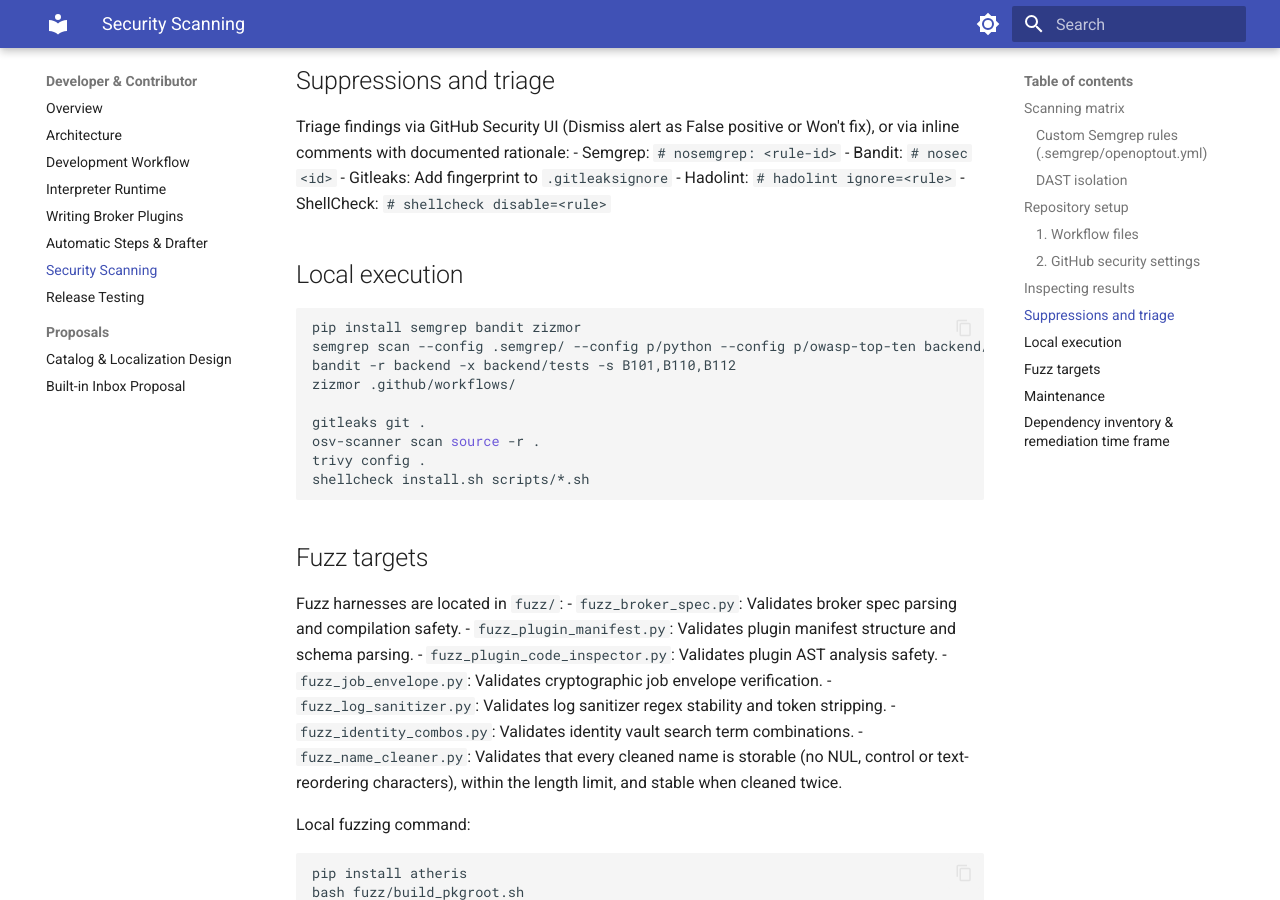
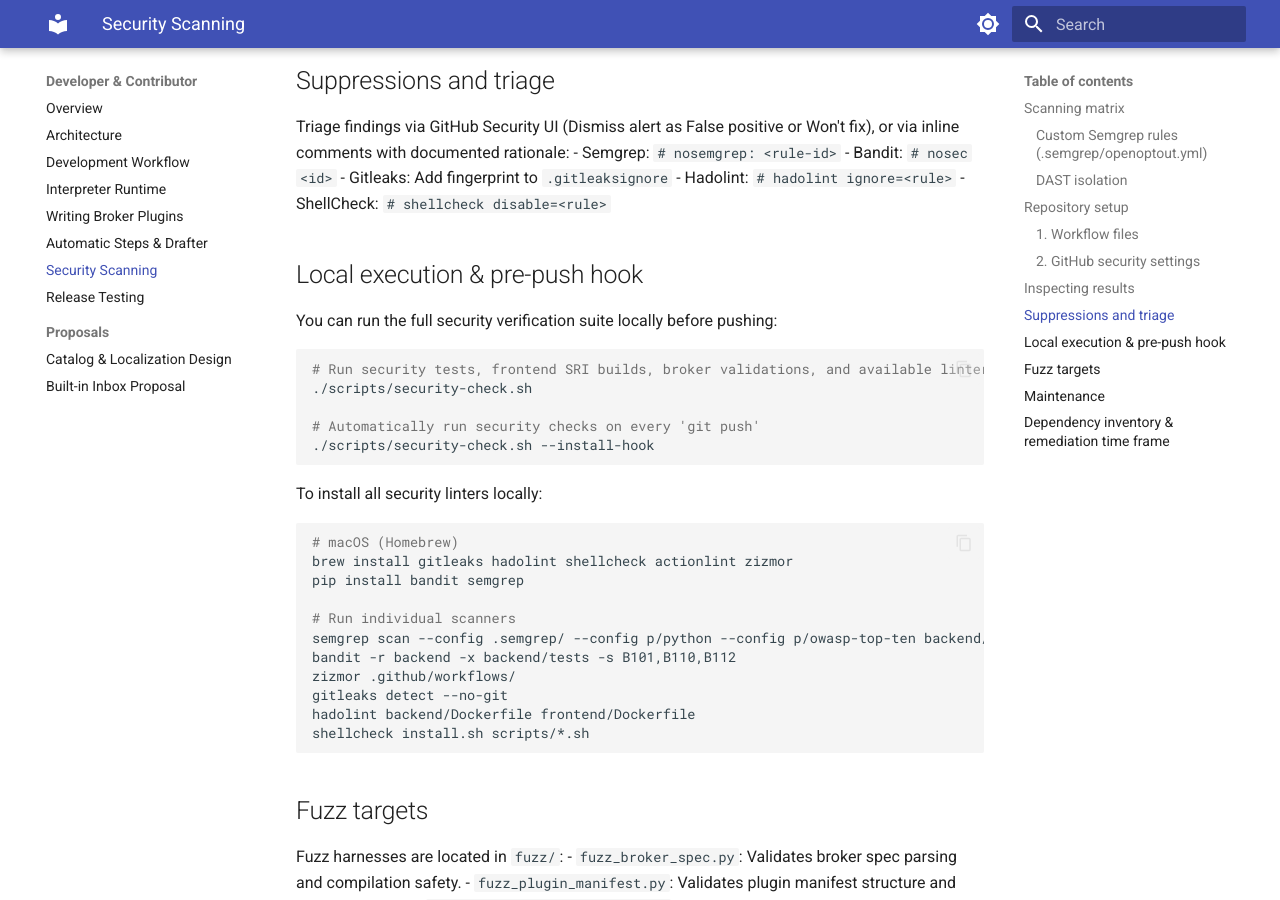
Before and after one commit to rlnunez/OpenOptOut, an MkDocs documentation site: the page built from docs/dev/security-scanning.md, in a window 1280 px wide and 900 px high, scrolled down 2668 px. Built offline with MkDocs 1.6.1 and Material for MkDocs 9.7.7, drawn with Linux system fonts in a browser that asks for light colours.

Commit message:
feat(security): add local pre-push security verification suite and hook

````diff
--- a/docs/dev/security-scanning.md
+++ b/docs/dev/security-scanning.md
@@ -74,17 +74,31 @@
 - Hadolint: `# hadolint ignore=<rule>`
 - ShellCheck: `# shellcheck disable=<rule>`
 
-## Local execution
+## Local execution & pre-push hook
+
+You can run the full security verification suite locally before pushing:
 
 ```bash
-pip install semgrep bandit zizmor
+# Run security tests, frontend SRI builds, broker validations, and available linters
+./scripts/security-check.sh
+
+# Automatically run security checks on every 'git push'
+./scripts/security-check.sh --install-hook
+```
+
+To install all security linters locally:
+
+```bash
+# macOS (Homebrew)
+brew install gitleaks hadolint shellcheck actionlint zizmor
+pip install bandit semgrep
+
+# Run individual scanners
 semgrep scan --config .semgrep/ --config p/python --config p/owasp-top-ten backend/
 bandit -r backend -x backend/tests -s B101,B110,B112
 zizmor .github/workflows/
-
-gitleaks git .
-osv-scanner scan source -r .
-trivy config .
+gitleaks detect --no-git
+hadolint backend/Dockerfile frontend/Dockerfile
 shellcheck install.sh scripts/*.sh
 ```
 
````
Also changed, not shown: 1 other file.
